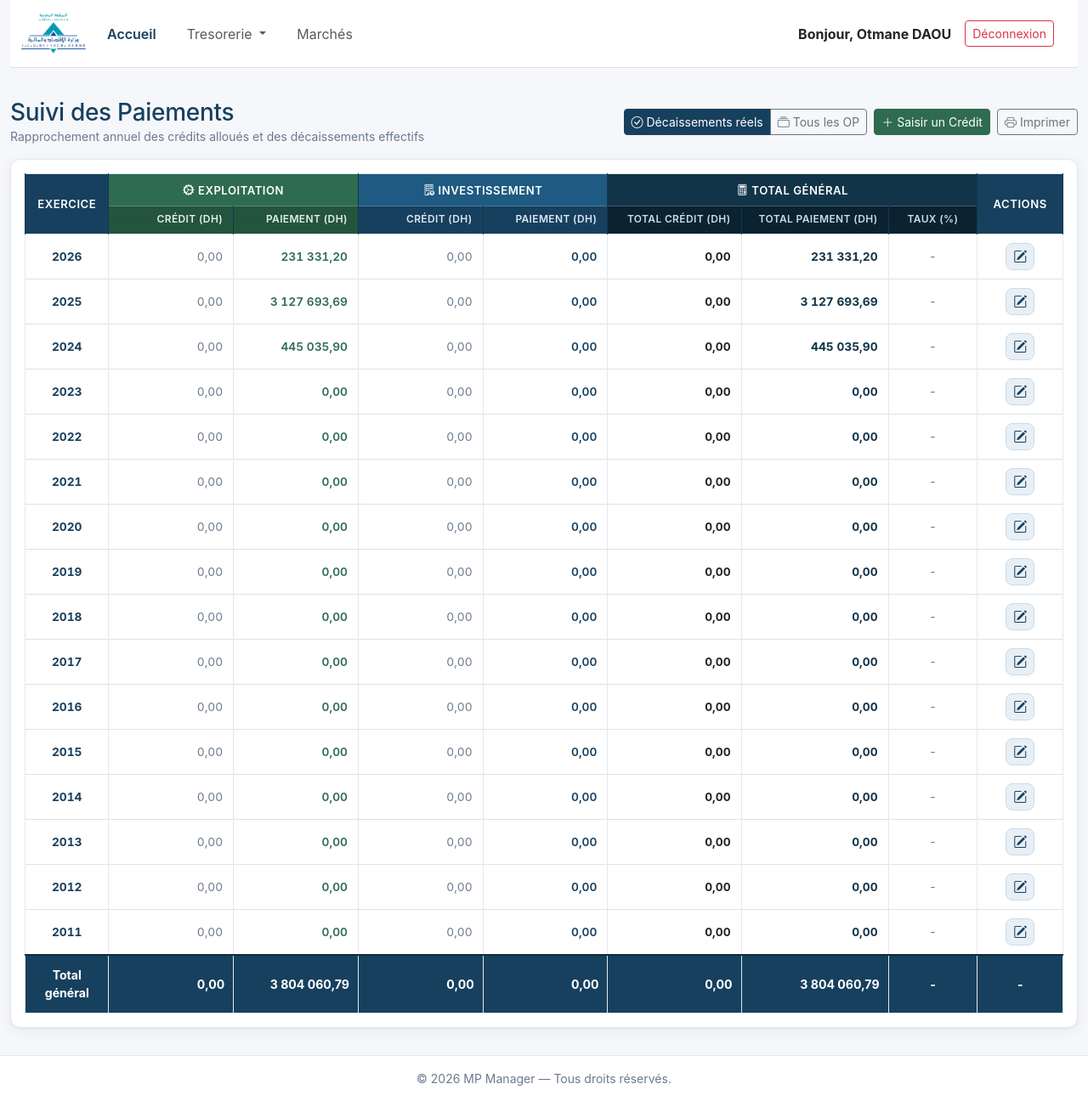
After one commit to pxotmane/MP_Manager, a Django app: page /TR/tresorerie/suivi-paiement/ in a window 1280 px wide. The commit adds this page. Shown: the whole page at 85% size. Run offline with Django 5.2, Linux system fonts and the light colour scheme; a user stored in the database is signed in; data comes from the database, SQL or seed files in the repository; both versions use the stored data as it was after the commit; data that the repository does not hold is empty; some libraries are stand-ins or nearby versions.

Commit message:
suivi_paiement table

```diff
--- a/templates/parts/navbar.html
+++ b/templates/parts/navbar.html
@@ -20,21 +20,21 @@
           <li class="nav-item">
             <a class="nav-link active" aria-current="page" href="{% url 'index' %}">Accueil</a>
           </li>
-        <li class="nav-item">
+          {% comment %} <li class="nav-item">
             <a class="nav-link" href="{% url 'tresorerie_table' %}">Tresorerie</a>
+          </li> {% endcomment %}
+          <li class="nav-item dropdown">
+            <a class="nav-link dropdown-toggle" href="" id="navbarDropdownMenuLink" role="button" data-bs-toggle="dropdown" aria-expanded="false">
+              Tresorerie
+            </a>
+            <ul class="dropdown-menu" aria-labelledby="navbarDropdownMenuLink">
+              <li><a class="dropdown-item" href="{% url 'tresorerie_table' %}">Suivi de tresorerie</a></li>
+              <li><a class="dropdown-item" href="{% url 'suivi_paiement' %}">Suivi de paiement</a></li>
+              <li><a class="dropdown-item" href="#">Journal de trésorerie</a></li>
+            </ul>
           </li>
           <li class="nav-item">
             <a class="nav-link" href="{% url 'tableau_marche' %}">Marchés</a>
-        </li>
-        <li class="nav-item dropdown">
-          <a class="nav-link dropdown-toggle" href="#" id="navbarDropdownMenuLink" role="button" data-bs-toggle="dropdown" aria-expanded="false">
-            Dropdown link
-          </a>
-          <ul class="dropdown-menu" aria-labelledby="navbarDropdownMenuLink">
-            <li><a class="dropdown-item" href="#">Action</a></li>
-            <li><a class="dropdown-item" href="#">Another action</a></li>
-            <li><a class="dropdown-item" href="#">Something else here</a></li>
-          </ul>
           </li>
         {% endif %}
       </ul>
--- /dev/null
+++ b/templates/tr_tableau/suivi_paiement.html
@@ -0,0 +1,311 @@
+{% extends "base.html" %}
+{% load static %}
+{% load ui_extras %}
+{% load l10n %}
+
+{% block title %}Suivi des Paiements — MP Manager{% endblock %}
+
+{% block extra_css %}
+<style>
+    /* Styles spécifiques au tableau croisé Suivi de paiement */
+    .table-suivi thead tr:first-child th {
+        border-bottom: none;
+        font-size: 0.82rem;
+        letter-spacing: 0.04em;
+        text-transform: uppercase;
+        padding-top: 10px;
+        padding-bottom: 8px;
+    }
+    .table-suivi thead tr:nth-child(2) th {
+        font-size: 0.75rem;
+        font-weight: 600;
+        text-transform: uppercase;
+        border-top: 1px solid rgba(255, 255, 255, 0.2);
+        padding-top: 6px;
+        padding-bottom: 8px;
+    }
+    .th-exp {
+        background-color: var(--mp-green) !important;
+        color: #ffffff !important;
+    }
+    .th-exp-sub {
+        background-color: #24543E !important;
+        color: #e2f0e8 !important;
+    }
+    .th-inv {
+        background-color: var(--mp-blue-600) !important;
+        color: #ffffff !important;
+    }
+    .th-inv-sub {
+        background-color: var(--mp-blue) !important;
+        color: #dbe7f2 !important;
+    }
+    .th-total {
+        background-color: #123449 !important;
+        color: #ffffff !important;
+    }
+    .th-total-sub {
+        background-color: #0b2230 !important;
+        color: #cadbee !important;
+    }
+    .table-suivi tfoot tr th {
+        background-color: #17405E !important;
+        color: #ffffff !important;
+        font-size: 0.88rem;
+        font-weight: 700;
+        padding: 12px 10px;
+        border-top: 2px solid #0f2c42;
+    }
+    .table-suivi tbody td {
+        vertical-align: middle;
+        font-variant-numeric: tabular-nums;
+        font-size: 0.86rem;
+    }
+    .badge-taux {
+        font-size: 0.75rem;
+        font-weight: 600;
+        padding: 0.35em 0.6em;
+        border-radius: 4px;
+    }
+</style>
+{% endblock %}
+
+{% block content %}
+<div class="d-flex justify-content-between align-items-center flex-wrap gap-2 mb-3">
+    <div>
+        <h1 class="h3 mb-0 text-mp-blue">Suivi des Paiements</h1>
+        <p class="text-muted-soft small mb-0">Rapprochement annuel des crédits alloués et des décaissements effectifs</p>
+    </div>
+    <div class="d-flex align-items-center gap-2 flex-wrap">
+        <!-- Filtre Statut des OP -->
+        <div class="btn-group btn-group-sm" role="group" aria-label="Filtre paiement">
+            <a href="?statut=decaisse" class="btn {% if filtre_statut == 'decaisse' %}btn-matte-primary{% else %}btn-outline-secondary{% endif %}">
+                <i class="bi bi-check-circle me-1"></i>Décaissements réels
+            </a>
+            <a href="?statut=tous" class="btn {% if filtre_statut == 'tous' %}btn-matte-primary{% else %}btn-outline-secondary{% endif %}">
+                <i class="bi bi-collection me-1"></i>Tous les OP
+            </a>
+        </div>
+
+        <!-- Bouton Ajouter / Modifier un crédit -->
+        <button type="button" class="btn btn-matte-success btn-sm" data-bs-toggle="modal" data-bs-target="#budgetModal" onclick="openAddModal()">
+            <i class="bi bi-plus-lg me-1"></i>Saisir un Crédit
+        </button>
+
+        <!-- Bouton Imprimer -->
+        <button type="button" class="btn btn-outline-secondary btn-sm" onclick="window.print()">
+            <i class="bi bi-printer me-1"></i>Imprimer
+        </button>
+    </div>
+</div>
+
+<!-- Messages de confirmation ou d'erreur -->
+{% if messages %}
+    {% for message in messages %}
+        <div class="alert alert-{% if message.tags == 'error' %}danger{% else %}{{ message.tags }}{% endif %} alert-dismissible fade show py-2" role="alert">
+            <i class="bi bi-info-circle me-2"></i>{{ message }}
+            <button type="button" class="btn-close py-2" data-bs-dismiss="alert" aria-label="Close"></button>
+        </div>
+    {% endfor %}
+{% endif %}
+
+<!-- Tableau principal -->
+<div class="table-card">
+    <div class="table-responsive">
+        <table class="table table-bordered table-hover table-suivi mb-0">
+            <thead>
+                <!-- Ligne 1 : Regroupement par grandes rubriques -->
+                <tr>
+                    <th rowspan="2" class="align-middle text-center" style="background-color: var(--mp-blue); color: #fff; width: 90px;">
+                        Exercice
+                    </th>
+                    <th colspan="2" class="text-center th-exp">
+                        <i class="bi bi-gear-wide-connected me-1"></i>Exploitation
+                    </th>
+                    <th colspan="2" class="text-center th-inv">
+                        <i class="bi bi-building-up me-1"></i>Investissement
+                    </th>
+                    <th colspan="3" class="text-center th-total">
+                        <i class="bi bi-calculator me-1"></i>Total Général
+                    </th>
+                    <th rowspan="2" class="align-middle text-center actions-col" style="background-color: var(--mp-blue); color: #fff; width: 85px;">
+                        Actions
+                    </th>
+                </tr>
+                <!-- Ligne 2 : Sous-colonnes Crédit & Paiement -->
+                <tr>
+                    <th class="text-end th-exp-sub" style="width: 140px;">Crédit (DH)</th>
+                    <th class="text-end th-exp-sub" style="width: 140px;">Paiement (DH)</th>
+                    <th class="text-end th-inv-sub" style="width: 140px;">Crédit (DH)</th>
+                    <th class="text-end th-inv-sub" style="width: 140px;">Paiement (DH)</th>
+                    <th class="text-end th-total-sub" style="width: 150px;">Total Crédit (DH)</th>
+                    <th class="text-end th-total-sub" style="width: 150px;">Total Paiement (DH)</th>
+                    <th class="text-center th-total-sub" style="width: 100px;">Taux (%)</th>
+                </tr>
+            </thead>
+            <tbody>
+                {% for ligne in lignes %}
+                <tr>
+                    <!-- Exercice -->
+                    <td class="text-center fw-bold text-mp-blue">{{ ligne.exercice }}</td>
+
+                    <!-- Exploitation -->
+                    <td class="text-end {% if ligne.credit_exp > 0 %}text-dark{% else %}text-muted-soft{% endif %}">
+                        {{ ligne.credit_exp|format_montant }}
+                    </td>
+                    <td class="text-end fw-semibold text-mp-green">
+                        {{ ligne.paiement_exp|format_montant }}
+                    </td>
+
+                    <!-- Investissement -->
+                    <td class="text-end {% if ligne.credit_inv > 0 %}text-dark{% else %}text-muted-soft{% endif %}">
+                        {{ ligne.credit_inv|format_montant }}
+                    </td>
+                    <td class="text-end fw-semibold text-mp-blue">
+                        {{ ligne.paiement_inv|format_montant }}
+                    </td>
+
+                    <!-- Totaux par ligne -->
+                    <td class="text-end fw-bold text-dark">
+                        {{ ligne.total_credit|format_montant }}
+                    </td>
+                    <td class="text-end fw-bold" style="color: var(--mp-blue-dark);">
+                        {{ ligne.total_paiement|format_montant }}
+                    </td>
+
+                    <!-- Taux de réalisation -->
+                    <td class="text-center">
+                        {% if ligne.taux is not None %}
+                            <span class="badge {% if ligne.taux > 100 %}bg-danger{% elif ligne.taux >= 80 %}bg-success{% elif ligne.taux >= 50 %}bg-primary{% else %}bg-secondary{% endif %} badge-taux">
+                                {{ ligne.taux|floatformat:1 }} %
+                            </span>
+                        {% else %}
+                            <span class="text-muted-soft">-</span>
+                        {% endif %}
+                    </td>
+
+                    <!-- Actions -->
+                    <td class="text-center text-nowrap actions-col">
+                        <div class="d-inline-flex gap-1">
+                            <button type="button"
+                                    class="btn btn-soft-primary btn-icon rounded-3"
+                                    title="Modifier le crédit de {{ ligne.exercice }}"
+                                    onclick="openEditModal('{{ ligne.exercice }}', '{{ ligne.credit_exp|unlocalize }}', '{{ ligne.credit_inv|unlocalize }}', '{{ ligne.budget_obj.observation|default:''|escapejs }}')">
+                                <i class="bi bi-pencil-square"></i>
+                            </button>
+                            {% if ligne.budget_obj %}
+                            <a href="{% url 'budget_delete' ligne.budget_obj.pk %}"
+                               class="btn btn-soft-danger btn-icon rounded-3"
+                               title="Supprimer les crédits de {{ ligne.exercice }}">
+                                <i class="bi bi-trash3"></i>
+                            </a>
+                            {% endif %}
+                        </div>
+                    </td>
+                </tr>
+                {% endfor %}
+            </tbody>
+            <tfoot>
+                <!-- Ligne Total Général -->
+                <tr>
+                    <th class="text-center">Total général</th>
+                    <th class="text-end">{{ totaux.credit_exp|format_montant }}</th>
+                    <th class="text-end">{{ totaux.paiement_exp|format_montant }}</th>
+                    <th class="text-end">{{ totaux.credit_inv|format_montant }}</th>
+                    <th class="text-end">{{ totaux.paiement_inv|format_montant }}</th>
+                    <th class="text-end">{{ totaux.total_credit|format_montant }}</th>
+                    <th class="text-end">{{ totaux.total_paiement|format_montant }}</th>
+                    <th class="text-center">
+                        {% if totaux.taux is not None %}
+                            <span class="badge bg-light text-dark fw-bold px-2 py-1">
+                                {{ totaux.taux|floatformat:1 }} %
+                            </span>
+                        {% else %}
+                            -
+                        {% endif %}
+                    </th>
+                    <th class="text-center">-</th>
+                </tr>
+            </tfoot>
+        </table>
+    </div>
+</div>
+
+<!-- Modal Ajout / Modification Crédit Budgétaire -->
+<div class="modal fade" id="budgetModal" tabindex="-1" aria-labelledby="budgetModalLabel" aria-hidden="true">
+    <div class="modal-dialog modal-dialog-centered">
+        <div class="modal-content rounded-3 shadow">
+            <div class="modal-header border-bottom py-3">
+                <h5 class="modal-title text-mp-blue fw-semibold" id="budgetModalLabel">
+                    <i class="bi bi-coin me-2"></i><span id="modalTitle">Saisie des Crédits Budgétaires</span>
+                </h5>
+                <button type="button" class="btn-close" data-bs-dismiss="modal" aria-label="Fermer"></button>
+            </div>
+            <form method="post" action="{% url 'suivi_paiement' %}">
+                {% csrf_token %}
+                <div class="modal-body p-4">
+                    <p class="text-muted-soft small mb-3">
+                        Indiquez les montants alloués au budget pour l'exercice concerné. Si un enregistrement existe déjà pour cette année, il sera mis à jour.
+                    </p>
+
+                    <div class="mb-3">
+                        <label for="id_exercice" class="form-label fw-semibold">Exercice budgétaire (Année) <span class="text-danger">*</span></label>
+                        <input type="number" name="exercice" id="id_exercice" class="form-control" placeholder="Ex: 2026" min="1990" max="2100" required>
+                    </div>
+
+                    <div class="mb-3">
+                        <label for="id_credit_exploitation" class="form-label fw-semibold">Crédit Exploitation (DH)</label>
+                        <div class="input-group">
+                            <input type="number" step="0.01" name="credit_exploitation" id="id_credit_exploitation" class="form-control" placeholder="0.00" value="0.00" required>
+                            <span class="input-group-text bg-light">DH</span>
+                        </div>
+                    </div>
+
+                    <div class="mb-3">
+                        <label for="id_credit_investissement" class="form-label fw-semibold">Crédit Investissement (DH)</label>
+                        <div class="input-group">
+                            <input type="number" step="0.01" name="credit_investissement" id="id_credit_investissement" class="form-control" placeholder="0.00" value="0.00" required>
+                            <span class="input-group-text bg-light">DH</span>
+                        </div>
+                    </div>
+
+                    <div class="mb-2">
+                        <label for="id_observation" class="form-label fw-semibold">Notes / Observations</label>
+                        <input type="text" name="observation" id="id_observation" class="form-control" placeholder="Facultatif (ex: Budget initial voté...)">
+                    </div>
+                </div>
+                <div class="modal-footer bg-light py-2">
+                    <button type="button" class="btn btn-outline-secondary btn-sm" data-bs-dismiss="modal">Annuler</button>
+                    <button type="submit" class="btn btn-matte-primary btn-sm">
+                        <i class="bi bi-check2-circle me-1"></i>Enregistrer le budget
+                    </button>
+                </div>
+            </form>
+        </div>
+    </div>
+</div>
+{% endblock %}
+
+{% block extra_js %}
+<script>
+    const budgetModal = new bootstrap.Modal(document.getElementById('budgetModal'));
+
+    function openAddModal() {
+        document.getElementById('modalTitle').textContent = "Ajouter un Crédit Budgétaire";
+        document.getElementById('id_exercice').value = new Date().getFullYear();
+        document.getElementById('id_exercice').readOnly = false;
+        document.getElementById('id_credit_exploitation').value = "0.00";
+        document.getElementById('id_credit_investissement').value = "0.00";
+        document.getElementById('id_observation').value = "";
+    }
+
+    function openEditModal(exercice, creditExp, creditInv, observation) {
+        document.getElementById('modalTitle').textContent = `Modifier le Crédit de l'exercice ${exercice}`;
+        document.getElementById('id_exercice').value = exercice;
+        document.getElementById('id_credit_exploitation').value = creditExp || "0.00";
+        document.getElementById('id_credit_investissement').value = creditInv || "0.00";
+        document.getElementById('id_observation').value = observation || "";
+        budgetModal.show();
+    }
+</script>
+{% endblock %}
--- /dev/null
+++ b/tresorerie/forms.py
@@ -0,0 +1,38 @@
+from django import forms
+from .models import BudgetExercice
+
+
+class BudgetExerciceForm(forms.ModelForm):
+    class Meta:
+        model = BudgetExercice
+        fields = [
+            "exercice",
+            "credit_exploitation",
+            "credit_investissement",
+            "observation",
+        ]
+        widgets = {
+            "exercice": forms.NumberInput(
+                attrs={"placeholder": "Ex: 2026", "class": "form-control"}
+            ),
+            "credit_exploitation": forms.NumberInput(
+                attrs={
+                    "step": "0.01",
+                    "placeholder": "0.00",
+                    "class": "form-control",
+                }
+            ),
+            "credit_investissement": forms.NumberInput(
+                attrs={
+                    "step": "0.01",
+                    "placeholder": "0.00",
+                    "class": "form-control",
+                }
+            ),
+            "observation": forms.TextInput(
+                attrs={
+                    "placeholder": "Notes facultatives",
+                    "class": "form-control",
+                }
+            ),
+        }
--- a/tresorerie/templatetags/ui_extras.py
+++ b/tresorerie/templatetags/ui_extras.py
@@ -44,3 +44,17 @@ def budget_badge(value):
 def nature_badge(value):
     """Classe CSS de la pill du champ « nature »."""
     return _NATURE_BADGES.get(value or "", _DEFAULT_BADGE)
+
+
+@register.filter
+def format_montant(value):
+    """Formate un montant monétaire en dirhams (ex: 1 250 450,00)."""
+    if value is None or value == "":
+        return "-"
+    try:
+        val = float(value)
+        if val == 0:
+            return "0,00"
+        return f"{val:,.2f}".replace(",", " ").replace(".", ",")
+    except (ValueError, TypeError):
+        return value
--- a/tresorerie/urls.py
+++ b/tresorerie/urls.py
@@ -23,4 +23,14 @@ urlpatterns = [
         views.TresorerieDeleteView.as_view(),
         name="tresorerie_delete",
     ),
+    path(
+        "tresorerie/suivi-paiement/",
+        views.SuiviPaiementView.as_view(),
+        name="suivi_paiement",
+    ),
+    path(
+        "tresorerie/budget/<int:pk>/supprimer/",
+        views.BudgetExerciceDeleteView.as_view(),
+        name="budget_delete",
+    ),
 ]
--- a/tresorerie/views.py
+++ b/tresorerie/views.py
@@ -1,6 +1,12 @@
+from decimal import Decimal
+from django.contrib import messages
+from django.db.models import Sum, Q
+from django.db.models.functions import Coalesce
+from django.shortcuts import redirect
 from django.urls import reverse_lazy
-from django.views.generic import ListView, CreateView, UpdateView, DeleteView
-from .models import Tresorerie
+from django.views.generic import ListView, CreateView, UpdateView, DeleteView, TemplateView
+from .models import Tresorerie, BudgetExercice
+from .forms import BudgetExerciceForm
 
 # Create your views here.
 # Call the template created in the templates folder to display the table of the Tresorerie model
@@ -31,3 +37,157 @@ class TresorerieDeleteView(DeleteView):
     model = Tresorerie
     template_name = "tr_tableau/tresorerie_confirm_delete.html"
     success_url = reverse_lazy("tresorerie_table")
+
+
+class SuiviPaiementView(TemplateView):
+    """
+    Tableau récapitulatif 'Suivi de paiement' selon le modèle table_canvas/suivi_paiement.md.
+    Confronte les crédits budgétaires alloués et les décaissements réels par exercice.
+    """
+    template_name = "tr_tableau/suivi_paiement.html"
+
+    def get_context_data(self, **kwargs):
+        context = super().get_context_data(**kwargs)
+
+        filtre_statut = self.request.GET.get("statut", "decaisse")
+
+        # 1. Requête filtrée sur la trésorerie
+        paiements_qs = Tresorerie.objects.filter(exercice__isnull=False).exclude(exercice=0)
+        if filtre_statut == "decaisse":
+            # Uniquement les OP ayant fait l'objet d'un décaissement bancaire
+            paiements_qs = paiements_qs.filter(date_decaissement__isnull=False)
+
+        # 2. Agrégation des paiements par exercice et ventilation Exploitation vs Investissement
+        paiements_agg = (
+            paiements_qs
+            .values("exercice")
+            .annotate(
+                exp=Coalesce(
+                    Sum(
+                        "montant",
+                        filter=Q(budget__in=[
+                            Tresorerie.TypeBudget.RAM_EXP,
+                            Tresorerie.TypeBudget.BUDGET_EXP,
+                        ]),
+                    ),
+                    Decimal("0.00"),
+                ),
+                inv=Coalesce(
+                    Sum(
+                        "montant",
+                        filter=Q(budget__in=[
+                            Tresorerie.TypeBudget.RAM_INV,
+                            Tresorerie.TypeBudget.BUDGET_INV,
+                        ]),
+                    ),
+                    Decimal("0.00"),
+                ),
+            )
+        )
+
+        paiements_dict = {}
+        for p in paiements_agg:
+            try:
+                ex_int = int(p["exercice"])
+                if ex_int > 0:
+                    paiements_dict[ex_int] = p
+            except (ValueError, TypeError):
+                continue
+
+        # 3. Récupération des crédits budgétaires par exercice
+        budgets_dict = {
+            b.exercice: b for b in BudgetExercice.objects.all() if b.exercice
+        }
+
+        # 4. Détermination de la liste complète des exercices
+        exercices_connus = {
+            ex for ex in (set(paiements_dict.keys()) | set(budgets_dict.keys()))
+            if isinstance(ex, int) and ex > 0
+        }
+        canvas_min = 2011
+        canvas_max = max(list(exercices_connus) + [2026])
+        exercices_all = sorted(
+            set(range(canvas_min, canvas_max + 1)) | exercices_connus,
+            reverse=True,
+        )
+
+        lignes = []
+        totaux = {
+            "credit_exp": Decimal("0.00"),
+            "paiement_exp": Decimal("0.00"),
+            "credit_inv": Decimal("0.00"),
+            "paiement_inv": Decimal("0.00"),
+            "total_credit": Decimal("0.00"),
+            "total_paiement": Decimal("0.00"),
+        }
+
+        for ex in exercices_all:
+            b = budgets_dict.get(ex)
+            p = paiements_dict.get(ex, {})
+
+            c_exp = b.credit_exploitation if b else Decimal("0.00")
+            c_inv = b.credit_investissement if b else Decimal("0.00")
+            p_exp = p.get("exp", Decimal("0.00"))
+            p_inv = p.get("inv", Decimal("0.00"))
+
+            tot_c = c_exp + c_inv
+            tot_p = p_exp + p_inv
+
+            totaux["credit_exp"] += c_exp
+            totaux["paiement_exp"] += p_exp
+            totaux["credit_inv"] += c_inv
+            totaux["paiement_inv"] += p_inv
+            totaux["total_credit"] += tot_c
+            totaux["total_paiement"] += tot_p
+
+            taux = (tot_p / tot_c * 100) if tot_c > Decimal("0.00") else None
+
+            lignes.append({
+                "exercice": ex,
+                "credit_exp": c_exp,
+                "paiement_exp": p_exp,
+                "credit_inv": c_inv,
+                "paiement_inv": p_inv,
+                "total_credit": tot_c,
+                "total_paiement": tot_p,
+                "taux": taux,
+                "budget_obj": b,
+            })
+
+        totaux["taux"] = (
+            (totaux["total_paiement"] / totaux["total_credit"] * 100)
+            if totaux["total_credit"] > Decimal("0.00")
+            else None
+        )
+
+        context.update({
+            "lignes": lignes,
+            "totaux": totaux,
+            "filtre_statut": filtre_statut,
+            "budget_form": BudgetExerciceForm(),
+        })
+        return context
+
+    def post(self, request, *args, **kwargs):
+        """Ajout ou mise à jour rapide des crédits d'un exercice via formulaire modal."""
+        exercice = request.POST.get("exercice")
+        instance = BudgetExercice.objects.filter(exercice=exercice).first() if exercice else None
+        form = BudgetExerciceForm(request.POST, instance=instance)
+        if form.is_valid():
+            b = form.save()
+            messages.success(
+                request,
+                f"Crédits budgétaires pour l'exercice {b.exercice} enregistrés avec succès.",
+            )
+        else:
+            messages.error(
+                request,
+                "Erreur lors de l'enregistrement des crédits budgétaires. Vérifiez les données saisies.",
+            )
+        return redirect("suivi_paiement")
+
+
+class BudgetExerciceDeleteView(DeleteView):
+    model = BudgetExercice
+    template_name = "tr_tableau/budget_confirm_delete.html"
+    success_url = reverse_lazy("suivi_paiement")
```
Also changed, not shown: table_canvas/suivi_paiement.md (added, +20 -0 lines), templates/tr_tableau/budget_confirm_delete.html (added, +41 -0 lines), tresorerie/admin.py (+14 -1 lines), tresorerie/models.py (+45 -0 lines), db.sqlite3, tresorerie/migrations/0006_budgetexercice.py (added). Lines whose indentation alone changed are shown as unchanged.
